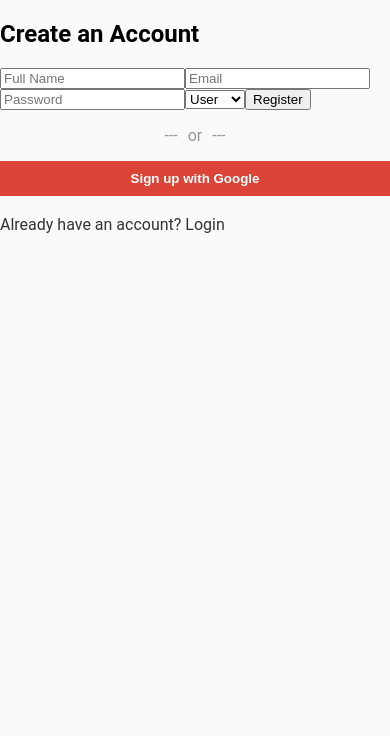
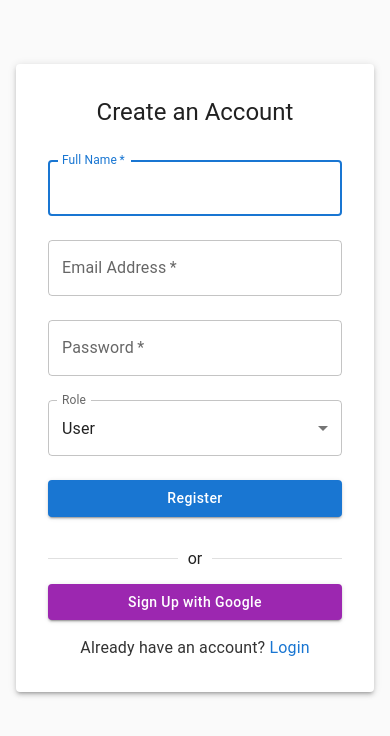
Before and after one commit to firemx/firemx-naskar0, a React (Vite) app in the folder frontend/: page /Register in a window 390 px wide. Shown: the top 736 px of the page. Built offline with nearby package versions, Linux system fonts and the light colour scheme; no server answers.

Commit message:
Register page responsive UI

```diff
--- a/frontend/src/pages/Register.tsx
+++ b/frontend/src/pages/Register.tsx
@@ -2,7 +2,19 @@
 import React, { useState } from 'react';
 import { useNavigate } from 'react-router-dom';
 import axios from 'axios';
-import './Login.css';
+import {
+  Container,
+  Paper,
+  Typography,
+  TextField,
+  Button,
+  Box,
+  FormControl,
+  InputLabel,
+  Select,
+  MenuItem,
+  Divider,
+} from '@mui/material';
 
 interface FormData {
   name: string;
@@ -16,17 +28,17 @@ const Register: React.FC = () => {
     name: '',
     email: '',
     password: '',
-    role: 'user'
+    role: 'user',
   });
 
   const [error, setError] = useState<string>('');
   const navigate = useNavigate();
 
-  const handleChange = (e: React.ChangeEvent<HTMLInputElement | HTMLSelectElement>) => {
+  const handleChange = (e: React.ChangeEvent<HTMLInputElement | HTMLTextAreaElement | HTMLSelectElement>) => {
     const { name, value } = e.target;
     setFormData({
       ...formData,
-      [name]: value
+      [name]: value,
     });
   };
 
@@ -46,57 +58,98 @@ const Register: React.FC = () => {
   };
 
   return (
-    <div className="auth-container">
-      <form onSubmit={handleSubmit} className="auth-form">
-        <h2>Create an Account</h2>
-        {error && <p className="error">{error}</p>}
+    <Container maxWidth="sm">
+      <Paper elevation={3} sx={{ padding: 4, marginTop: 8 }}>
+        <Typography variant="h5" align="center" gutterBottom>
+          Create an Account
+        </Typography>
 
-        <input
-          type="text"
+        {error && (
+          <Typography color="error" align="center" gutterBottom>
+            {error}
+          </Typography>
+        )}
+
+        <Box component="form" onSubmit={handleSubmit} noValidate sx={{ mt: 2 }}>
+          <TextField
+            margin="normal"
+            required
+            fullWidth
+            id="name"
+            label="Full Name"
             name="name"
-          placeholder="Full Name"
+            autoComplete="name"
+            autoFocus
             value={formData.name}
             onChange={handleChange}
-          required
           />
 
-        <input
-          type="email"
+          <TextField
+            margin="normal"
+            required
+            fullWidth
+            id="email"
+            label="Email Address"
             name="email"
-          placeholder="Email"
+            autoComplete="email"
             value={formData.email}
             onChange={handleChange}
-          required
           />
 
-        <input
+          <TextField
+            margin="normal"
+            required
+            fullWidth
+            name="password"
+            label="Password"
             type="password"
-          name="password"
-          placeholder="Password"
+            id="password"
+            autoComplete="new-password"
             value={formData.password}
             onChange={handleChange}
-          required
           />
 
           {/* Optional Role Selector */}
-        <select name="role" value={formData.role} onChange={handleChange}>
-          <option value="user">User</option>
-          <option value="admin">Admin</option>
-        </select>
+          <FormControl fullWidth margin="normal">
+            <InputLabel id="role-label">Role</InputLabel>
+            <Select
+              labelId="role-label"
+              id="role"
+              name="role"
+              value={formData.role}
+              label="Role"
+              onChange={handleChange}
+            >
+              <MenuItem value="user">User</MenuItem>
+              <MenuItem value="admin">Admin</MenuItem>
+            </Select>
+          </FormControl>
 
-        <button type="submit">Register</button>
+          <Button type="submit" fullWidth variant="contained" sx={{ mt: 2, mb: 2 }}>
+            Register
+          </Button>
 
-        <div className="divider">or</div>
+          <Divider sx={{ my: 2 }}>or</Divider>
 
-        <button type="button" onClick={handleGoogleSignUp} className="btn-google">
-          Sign up with Google
-        </button>
+          <Button
+            fullWidth
+            variant="contained"
+            color="secondary"
+            onClick={handleGoogleSignUp}
+            sx={{ mb: 2 }}
+          >
+            Sign Up with Google
+          </Button>
+        </Box>
 
-        <p>
-          Already have an account? <a href="/login">Login</a>
-        </p>
-      </form>
-    </div>
+        <Typography align="center">
+          Already have an account?{' '}
+          <a href="/login" style={{ textDecoration: 'none', color: '#1976d2' }}>
+            Login
+          </a>
+        </Typography>
+      </Paper>
+    </Container>
   );
 };
 
```
Lines whose indentation alone changed are shown as unchanged.
